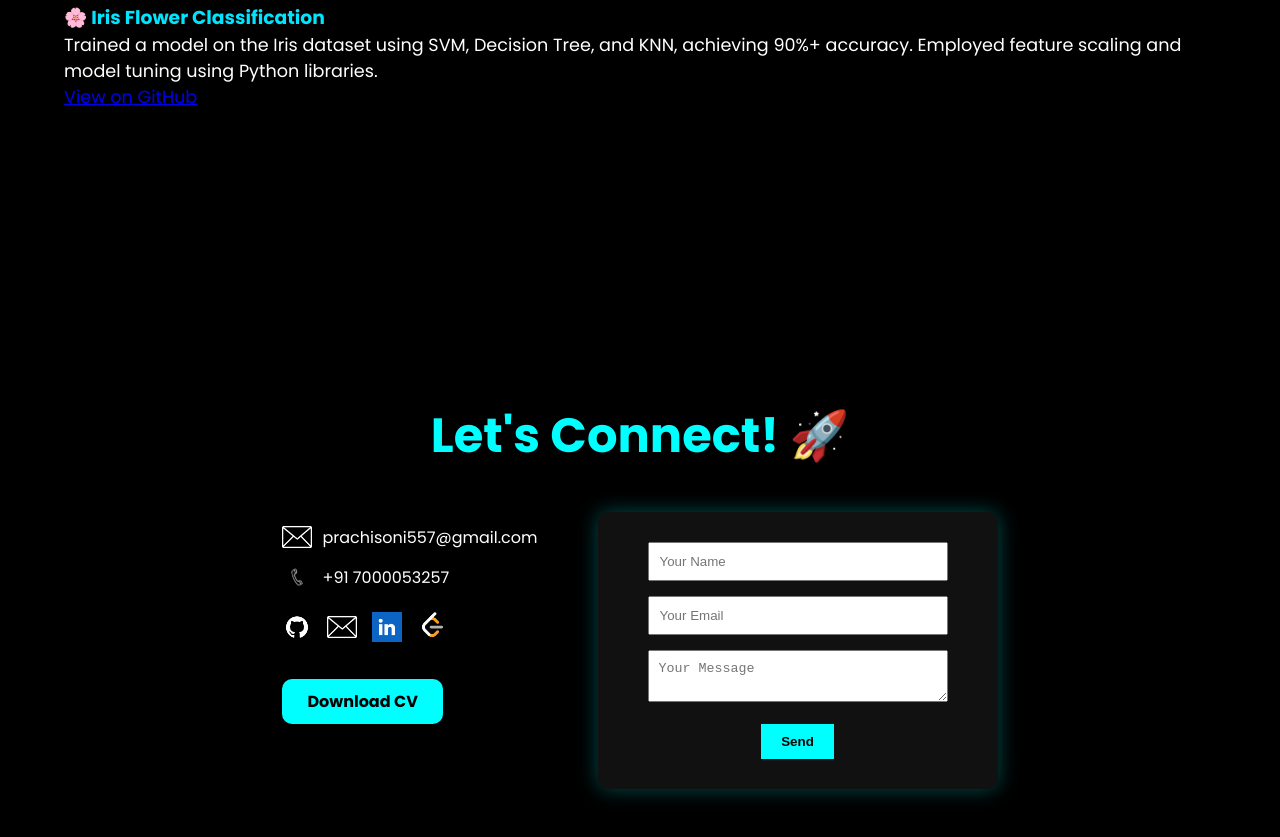
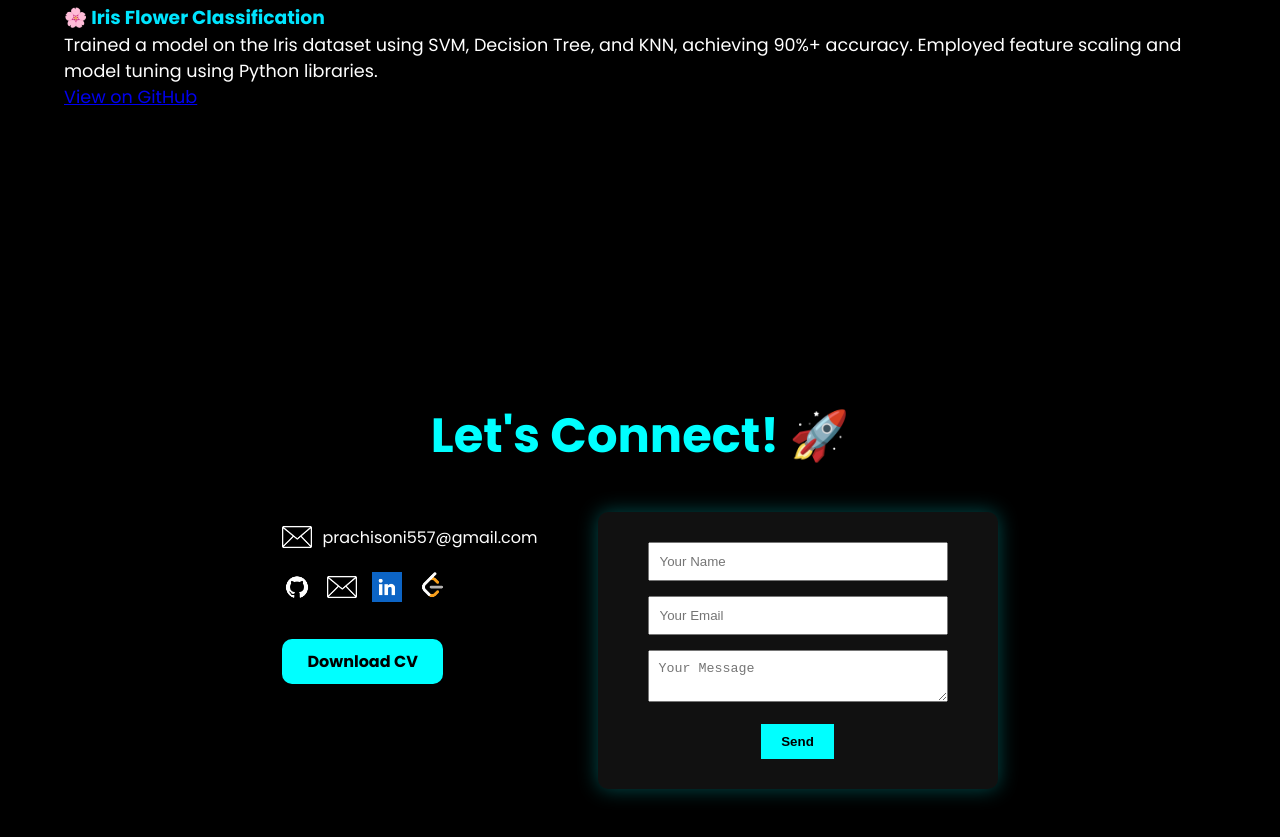
Before and after one commit to Prachi250811/Portfolio, a plain HTML site: page index.html in a window 1280 px wide. Shown: the part 1518-2355 px from the top of the page. Drawn offline with nearby package versions, Linux system fonts and the light colour scheme.

Commit message:
index.html

```diff
--- a/index.html
+++ b/index.html
@@ -90,7 +90,6 @@
     <!-- Left: Contact Info -->
     <div class="contact-left">
       <p><img src="email.png" class="icon" /> prachisoni557@gmail.com</p>
-      <p><img src="phone.png" class="icon" /> +91 7000053257</p>
 
       <div class="social-icons">
         <a href="https://github.com/Prachi250811" target="_blank"><img src="github-icon.png" class="icon" /></a>
```
